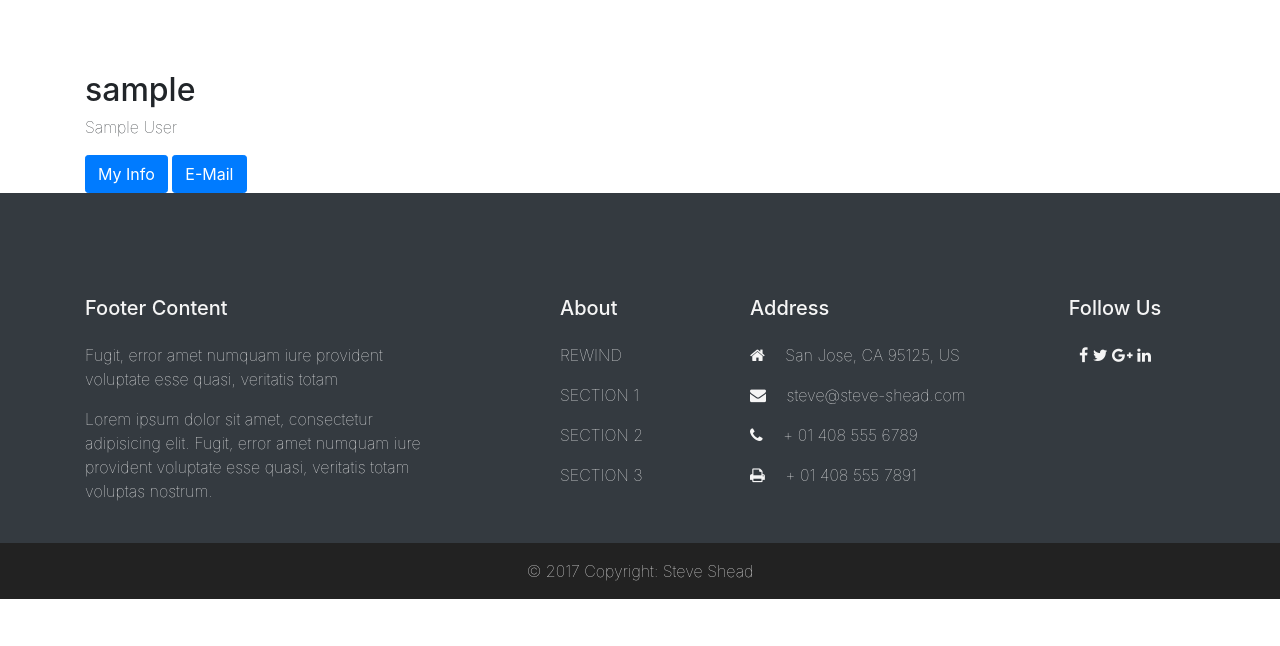
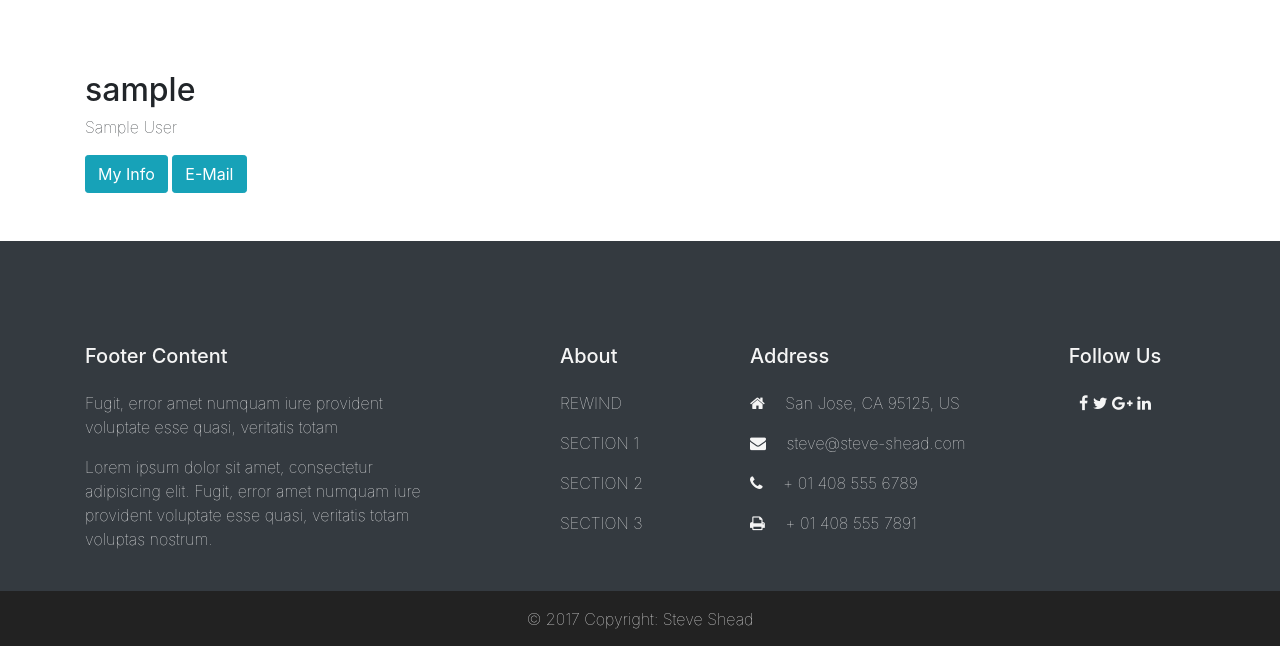
Before and after one commit to steveshead/django_bs4_base, a Django app: a page that uses base_django_template/templates/users/user_detail.html in a window 1280 px wide. Shown: the part 56-702 px from the top of the page. Run offline with Django 3.2, Linux system fonts and the light colour scheme; the visitor is signed in with stand-in values (Sample User, id 1); data comes from the database, SQL or seed files in the repository; some libraries are stand-ins or nearby versions.

Commit message:
css updates

```diff
--- a/base_django_template/templates/users/user_detail.html
+++ b/base_django_template/templates/users/user_detail.html
@@ -18,13 +18,15 @@
 
 {% if object == request.user %}
 <!-- Action buttons -->
-<div class="row">
+<div class="row mb-5">
 
   <div class="col-sm-12">
-    <a class="btn btn-primary" href="{% url 'users:update' %}" role="button">My Info</a>
-    <a class="btn btn-primary" href="{% url 'account_email' %}" role="button">E-Mail</a>
+    <a class="btn btn-info" href="{% url 'users:update' %}" role="button">My Info</a>
+    <a class="btn btn-info" href="{% url 'account_email' %}" role="button">E-Mail</a>
     <!-- Your Stuff: Custom user template urls -->
   </div>
+
+</div>
 
 </div>
 <!-- End Action buttons -->
--- a/base_django_template/templates/users/user_list.html
+++ b/base_django_template/templates/users/user_list.html
@@ -4,6 +4,8 @@
 
 {% block content %}
 <div class="container">
+  <div class="row">
+
     <h2>Users</h2>
 
     <div class="list-group">
@@ -14,4 +16,5 @@
       {% endfor %}
     </div>
   </div>
+</div>
 {% endblock content %}
```
Also changed, not shown: base_django_template/templates/users/user_form.html (+9 -1 lines), 1 other file. Lines whose indentation alone changed are shown as unchanged.
